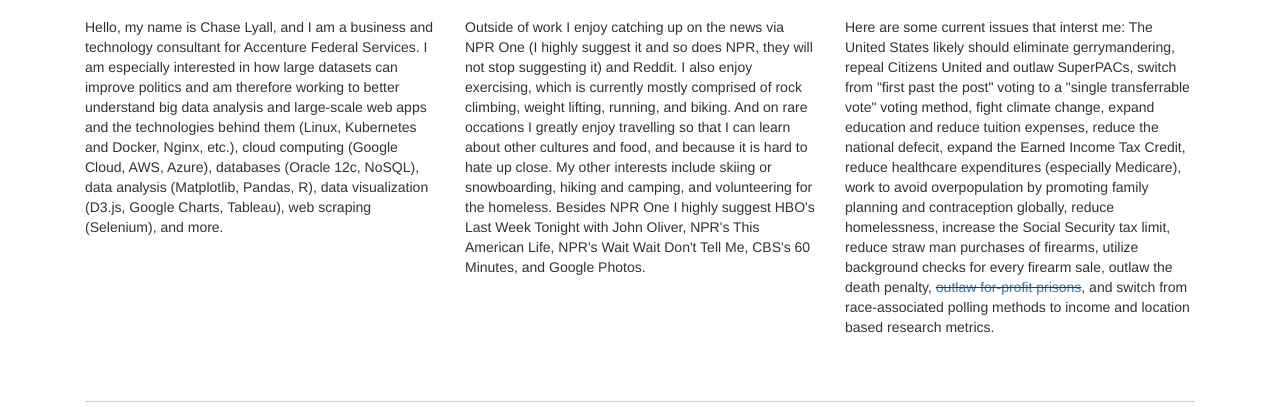
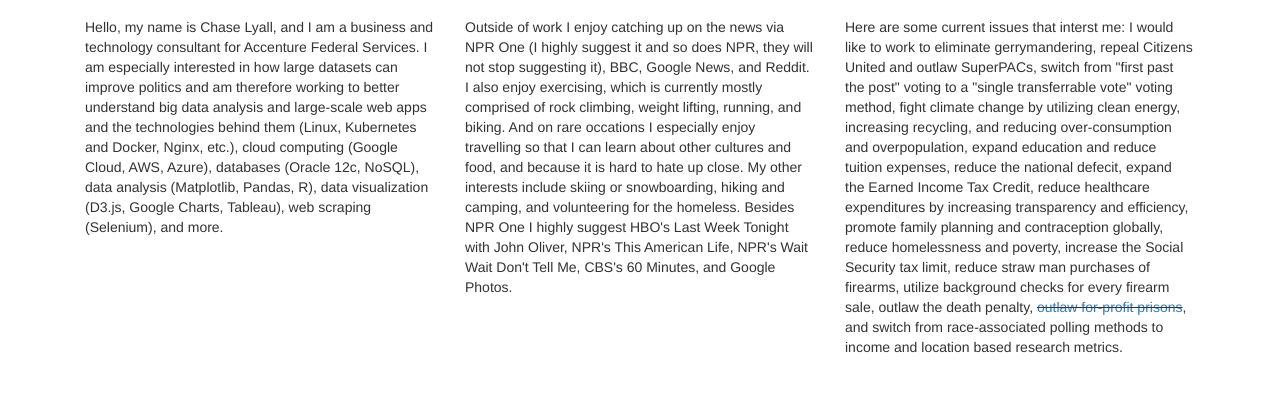
Before and after one commit to ChaseLyall/ChaseLyall.github.io, a plain HTML site: page index.html in a window 1280 px wide. Shown: the part 657-1064 px from the top of the page. Drawn offline with nearby package versions, Linux system fonts and the light colour scheme; a script that the page names is missing.

Commit message:
Update current issues.

```diff
--- a/index.html
+++ b/index.html
@@ -71,16 +71,17 @@
     </div>
     <div class="col-md-4">
         <h2 class="sub-header">Interests</h2>
-        <p>Outside of work I enjoy catching up on the news via NPR One (I highly suggest it and so does NPR, they will not stop suggesting it) and Reddit.
-		I also enjoy exercising, which is currently mostly comprised of rock climbing, weight lifting, running, and biking. And on rare occations I greatly enjoy travelling so that I can learn about
+        <p>Outside of work I enjoy catching up on the news via NPR One (I highly suggest it and so does NPR, they will not stop suggesting it), BBC, Google News, and Reddit.
+		I also enjoy exercising, which is currently mostly comprised of rock climbing, weight lifting, running, and biking. And on rare occations I especially enjoy travelling so that I can learn about
 		other cultures and food, and because it is hard to hate up close. My other interests include skiing or snowboarding, hiking and camping, and volunteering for the homeless.
 		Besides NPR One I highly suggest HBO's Last Week Tonight with John Oliver, NPR's This American Life, NPR's Wait Wait Don't Tell Me, CBS's 60 Minutes, and Google Photos.</p>
     </div>
     <div class="col-md-4">
         <h2 class="sub-header">Current Issues</h2>
-        <p>Here are some current issues that interst me: The United States likely should eliminate gerrymandering, repeal Citizens United and outlaw SuperPACs, switch from
-		"first past the post" voting to a "single transferrable vote" voting method, fight climate change, expand education and reduce tuition expenses, reduce the national defecit, expand the Earned Income Tax Credit,
-		reduce healthcare expenditures (especially Medicare), work to avoid overpopulation by promoting family planning and contraception globally, reduce homelessness, increase the Social Security tax limit,
+        <p>Here are some current issues that interst me: I would like to work to eliminate gerrymandering, repeal Citizens United and outlaw SuperPACs, switch from
+		"first past the post" voting to a "single transferrable vote" voting method, fight climate change by utilizing clean energy, increasing recycling, and reducing over-consumption and overpopulation,
+      expand education and reduce tuition expenses, reduce the national defecit, expand the Earned Income Tax Credit,
+		reduce healthcare expenditures by increasing transparency and efficiency, promote family planning and contraception globally, reduce homelessness and poverty, increase the Social Security tax limit,
 		reduce straw man purchases of firearms, utilize background checks for every firearm sale, outlaw the death penalty,
       <s><a href="http://www.npr.org/sections/thetwo-way/2016/08/18/490498158/justice-department-will-phase-out-its-use-of-private-prisons">outlaw for-profit prisons</a></s>,
 		and switch from race-associated polling methods to income and location based research metrics.<p>
```
